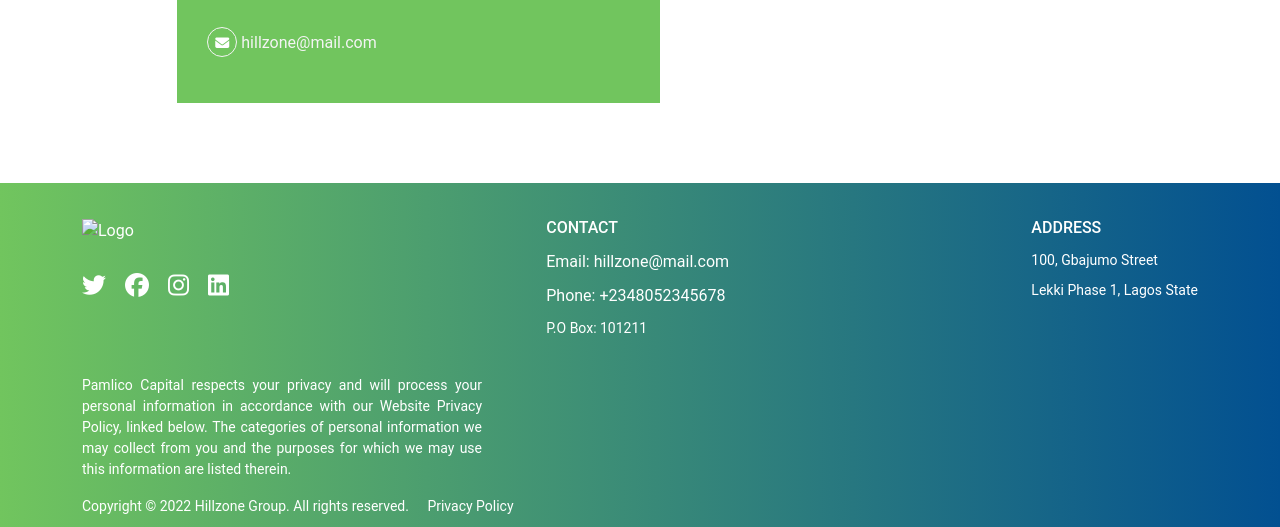
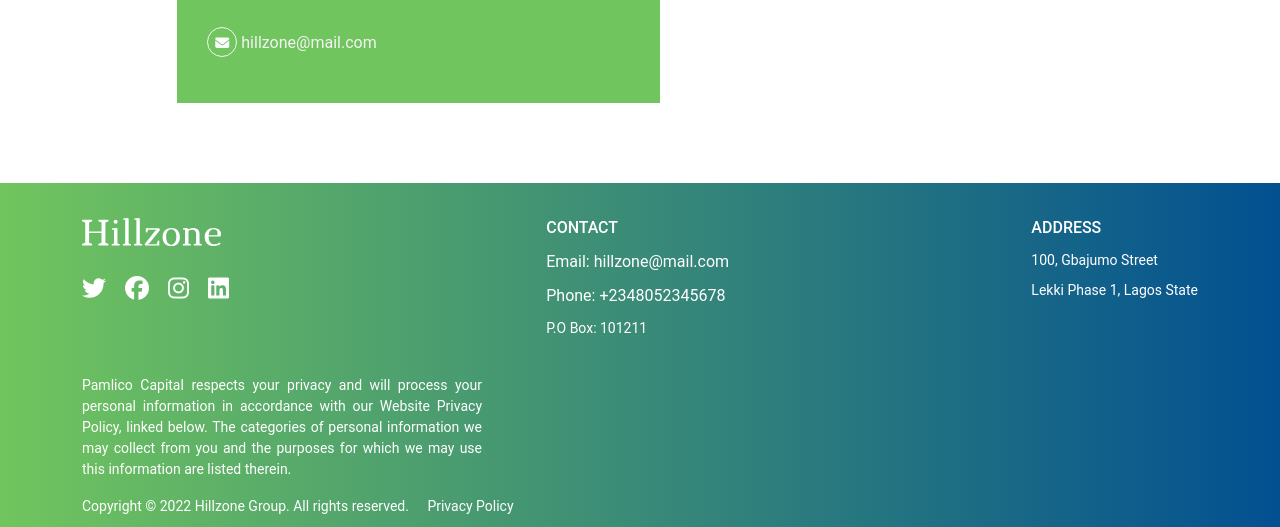
Before and after one commit to A33sha/Hillzone, a plain HTML site: page contact.html in a window 1280 px wide. Shown: the part 808-1335 px from the top of the page. Drawn offline with nearby package versions, Linux system fonts and the light colour scheme; the site is published under a folder, as on GitHub Pages, so addresses that start at the root find nothing.

Commit message:
Update contact.html

```diff
--- a/contact.html
+++ b/contact.html
@@ -109,7 +109,7 @@
     <div class="content">
       <div class="first">
         <a class="navbar-brand" href="index.html">
-          <img class="logo" src="/Images/Logo.svg" alt="Logo" />
+          <img class="logo" src="Images/Logo.svg" alt="Logo" />
         </a>
         <div class="links">
           <a href="https://twitter.com/hillzone" target="_blank"><i class="fab fa-twitter"></i></a>
```
